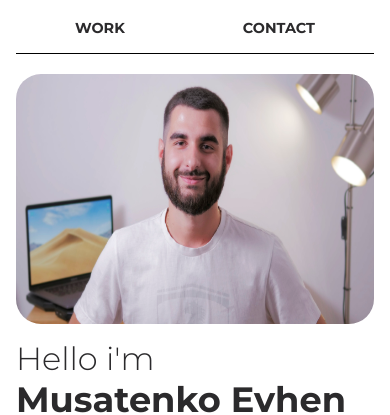
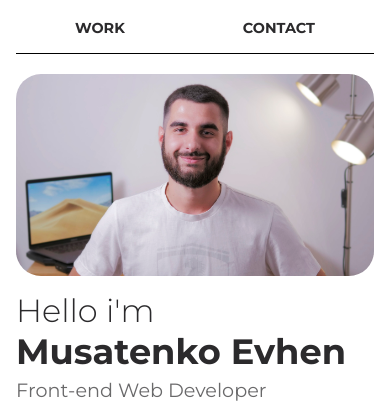
Before and after one commit to mysatenko/portfolio, a plain HTML site: page index.html in a window 390 px wide. Shown: the top 415 px of the page. Drawn offline with nearby package versions, Linux system fonts and the light colour scheme.

Commit message:
intro_photo_man-height

```diff
--- a/style.css
+++ b/style.css
@@ -319,7 +319,7 @@ p {
         font-size: 2.2rem;
     }
     .intro_photo {
-        height: 250px;
+        max-height: 250px;
     }
     .text_center {
         margin: 1rem auto;
```
